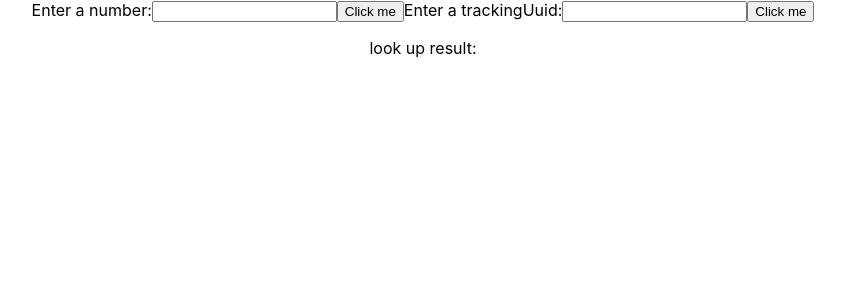
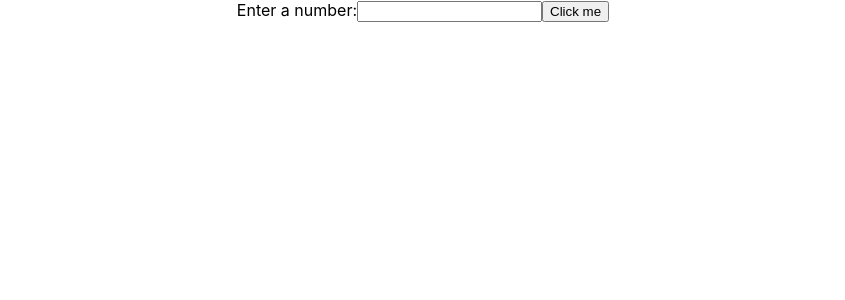
Before and after one commit to EdwinKam/blackjack-web, a React (Create React App) app: page / in a window 1280 px wide. Shown: the top 300 px of the page, without its empty margins (217-1062 px from the left). Built offline with nearby package versions, Linux system fonts and the light colour scheme.

Commit message:
changed to use prod url

```diff
--- a/src/component/Hello.jsx
+++ b/src/component/Hello.jsx
@@ -4,8 +4,9 @@ import axios from 'axios';
 const Hello = () => {
     const [requests, setRequests] = useState([]);
     const [userInput, setUserInput] = useState('');
-    const [trackingUuid, setTrackingUuid] = useState('');
-    const [lookUpResult, setLookUpResult] = useState('');
+
+    const url = 'https://blackjack-service-render.onrender.com';
+    // const url = 'http://localhost:8080';
 
     useEffect(() => {
         const intervalId = setInterval(() => {
@@ -19,14 +20,8 @@ const Hello = () => {
         setUserInput(event.target.value);
     };
 
-    const handleTrackingUuidChange = (event) => {
-        setTrackingUuid(event.target.value);
-    };
-
     const handleSubmitRequest = async () => {
-        const url = 'https://blackjack-service-render.onrender.com/add-to-queue';
-        const testUrl = 'http://localhost:8080/add-to-queue'
-        const response = await axios.post(testUrl, {}, {
+        const response = await axios.post(url + '/add-to-queue', {}, {
             params: {
                 'number': Number(userInput)
             }
@@ -40,12 +35,9 @@ const Hello = () => {
     };
 
     const handleLookUp = async () => {
-        const url = 'https://blackjack-service-render.onrender.com/add-to-queue';
-        const testUrl = 'http://localhost:8080/check';
-
         const newArr = await Promise.all(requests.map(async r => {
             console.log(r);
-            const response = await axios.post(testUrl, {}, {
+            const response = await axios.post(url + '/check/', {}, {
                 params: {
                     'trackingUuid': r.trackingUuid  // Assuming `trackingUuid` is part of each request object
                 }
@@ -64,9 +56,7 @@ const Hello = () => {
     };
 
     const handleStop = async (trackingUuid) => {
-        const url = 'https://blackjack-service-render.onrender.com/add-to-queue';
-        const testUrl = 'http://localhost:8080/stop';
-        const response = await axios.post(testUrl, {}, {
+        await axios.post(url + '/stop', {}, {
             params: {
                 'trackingUuid': trackingUuid  // Assuming `trackingUuid` is part of each request object
             }
@@ -85,17 +75,6 @@ const Hello = () => {
         <button onClick={handleSubmitRequest}>
             Click me
         </button>
-        <label>
-            Enter a trackingUuid:
-            <input
-                value={trackingUuid}
-                onChange={handleTrackingUuidChange}
-            />
-        </label>
-        <button onClick={handleLookUp}>
-            Click me
-        </button>
-        <p>look up result: {lookUpResult}</p>
         {requests.map((r, index) =>
             <div key={index}>
                 <p>{r.trackingUuid} {r.userInput} {r.requestStatus}</p>
@@ -107,12 +86,4 @@ const Hello = () => {
     </div>;
 }
 
-
-
-const fetchHelloWorldServer = async () => {
-    const url = 'https://blackjack-service-render.onrender.com/hello';
-    const response = await axios.get(url);
-    return response.data;
-}
-
 export default Hello;
```
